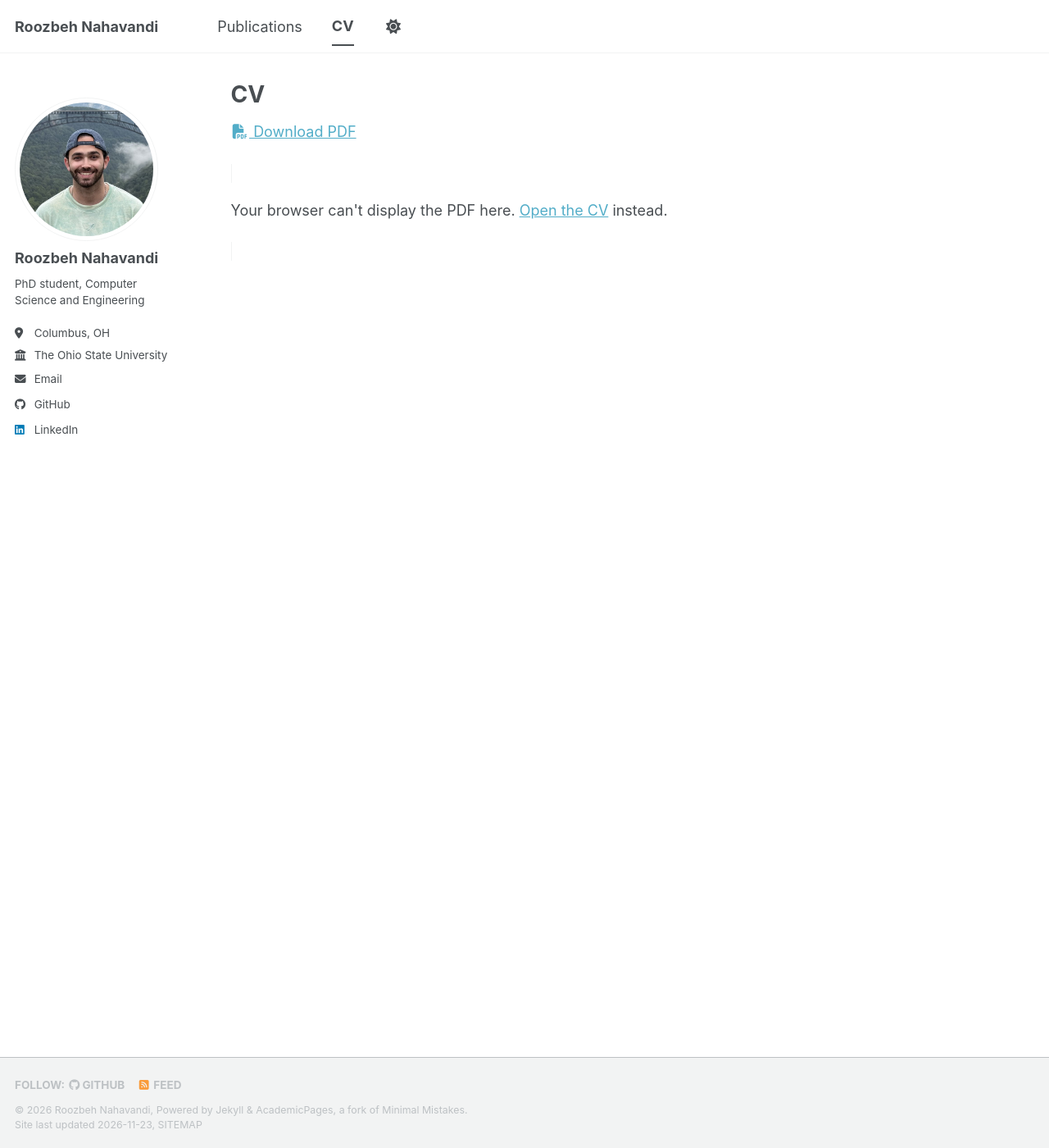
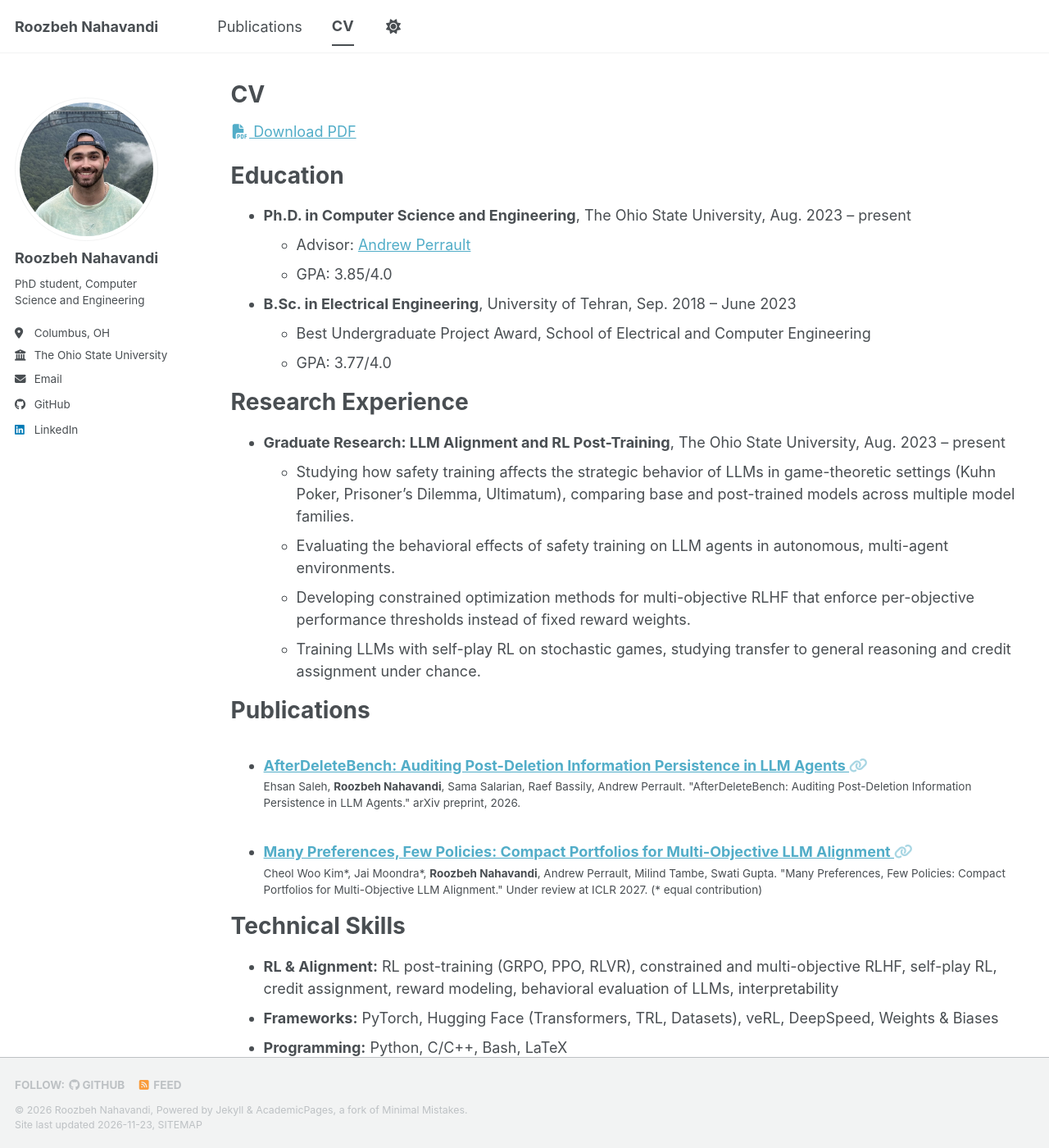
Before and after one commit to RoozbehNahavandi/RoozbehNahavandi.github.io, a Jekyll site: the page built from _pages/cv.md, in a window 1280 px wide and 1400 px high. Shown: the whole window at 82% size. Built offline with Jekyll 4.4.1, drawn with Linux system fonts in a browser that asks for light colours; a script bundle is joined from its source files by our own code; a style sheet for code colours, icons or effects is not loaded; some of the changed text lies outside the part shown.

Commit message:
CV as a web page instead of an embedded PDF

```diff
--- a/_pages/cv.md
+++ b/_pages/cv.md
@@ -9,14 +9,39 @@ redirect_from:
 
 {% include base_path %}
 
-<p><a href="{{ base_path }}/files/cv.pdf" download><i class="fas fa-fw fa-file-pdf" aria-hidden="true"></i> Download PDF</a></p>
+<p><a href="{{ base_path }}/files/cv.pdf"><i class="fas fa-fw fa-file-pdf" aria-hidden="true"></i> Download PDF</a></p>
 
-<object class="cv-embed" data="{{ base_path }}/files/cv.pdf" type="application/pdf" aria-label="CV (PDF)">
-  <p>Your browser can't display the PDF here. <a href="{{ base_path }}/files/cv.pdf">Open the CV</a> instead.</p>
-</object>
+Education
+======
+* **Ph.D. in Computer Science and Engineering**, The Ohio State University, Aug. 2023 – present
+  * Advisor: [Andrew Perrault](https://cse.engineering.osu.edu/people/perrault.17)
+  * GPA: 3.85/4.0
+* **B.Sc. in Electrical Engineering**, University of Tehran, Sep. 2018 – June 2023
+  * Best Undergraduate Project Award, School of Electrical and Computer Engineering
+  * GPA: 3.77/4.0
 
-<style>
-  .cv-embed { width: 100%; height: 85vh; border: 1px solid var(--global-border-color, #ccc); border-radius: 4px; }
-  /* Embedded PDFs rarely render on phones and tablets: show only the download link there. */
-  @media (max-width: 640px), (hover: none) and (pointer: coarse) { .cv-embed { display: none; } }
-</style>
+Research Experience
+======
+* **Graduate Research: LLM Alignment and RL Post-Training**, The Ohio State University, Aug. 2023 – present
+  * Studying how safety training affects the strategic behavior of LLMs in game-theoretic settings (Kuhn Poker, Prisoner's Dilemma, Ultimatum), comparing base and post-trained models across multiple model families.
+  * Evaluating the behavioral effects of safety training on LLM agents in autonomous, multi-agent environments.
+  * Developing constrained optimization methods for multi-objective RLHF that enforce per-objective performance thresholds instead of fixed reward weights.
+  * Training LLMs with self-play RL on stochastic games, studying transfer to general reasoning and credit assignment under chance.
+
+Publications
+======
+<ul>{% for post in site.publications reversed %}
+  {% include archive-single-cv.html %}
+{% endfor %}</ul>
+
+Technical Skills
+======
+* **RL & Alignment:** RL post-training (GRPO, PPO, RLVR), constrained and multi-objective RLHF, self-play RL, credit assignment, reward modeling, behavioral evaluation of LLMs, interpretability
+* **Frameworks:** PyTorch, Hugging Face (Transformers, TRL, Datasets), veRL, DeepSpeed, Weights & Biases
+* **Programming:** Python, C/C++, Bash, LaTeX
+* **Infrastructure:** Slurm HPC, multi-GPU distributed training, large-scale experiment management
+
+Service & Teaching
+======
+* **Reviewer:** NeurIPS 2026, ICML 2026, ICLR 2025
+* **Teaching Assistant**, Ohio State CSE: Artificial Intelligence (Spring 2024), Computer Networking (Fall 2023)
```
